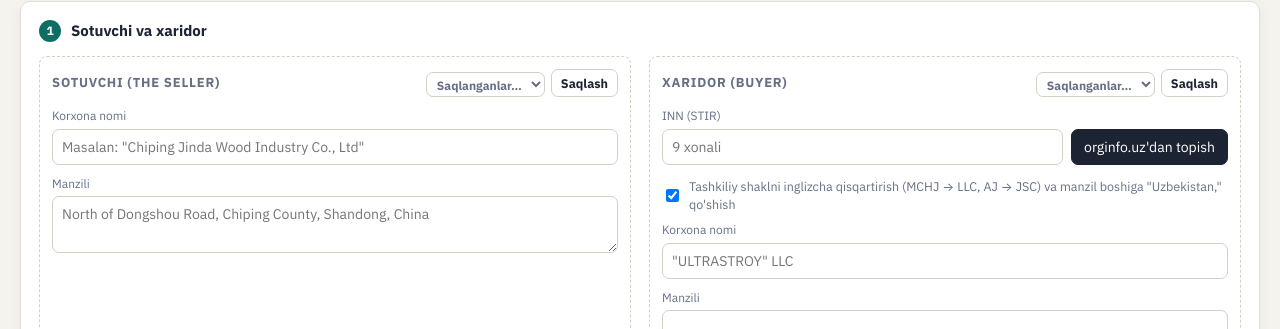
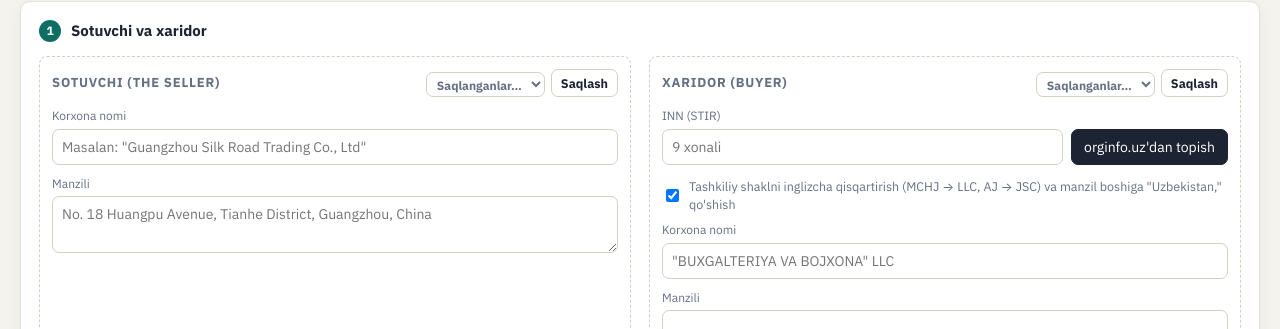
Before and after one commit to zraximov9808/invoys-generator, a plain HTML site: page index.html in a window 1280 px wide. Shown: the part 98-427 px from the top of the page. Drawn offline with nearby package versions, Linux system fonts and the light colour scheme.

Commit message:
Namuna korxona nomlarini almashtirish
Xaridor: "BUXGALTERIYA VA BOJXONA" LLC, sotuvchi: Guangzhou Silk Road Trading Co., Ltd

Co-Authored-By: Claude Opus 5.5 <noreply@anthropic.com>
Claude-Session: https://claude.ai/code/session_01SV57bKjA9ZGhHXPoAxMDcp

```diff
--- a/index.html
+++ b/index.html
@@ -145,8 +145,8 @@ table.items tfoot td.l{text-align:left}
             <button class="sm" id="sellerSave" title="Shu sotuvchini saqlab qo'yish">Saqlash</button>
           </span>
         </h3>
-        <label class="f"><span>Korxona nomi</span><input id="sellerName" placeholder='Masalan: "Chiping Jinda Wood Industry Co., Ltd"'></label>
-        <label class="f"><span>Manzili</span><textarea id="sellerAddress" rows="2" placeholder="North of Dongshou Road, Chiping County, Shandong, China"></textarea></label>
+        <label class="f"><span>Korxona nomi</span><input id="sellerName" placeholder='Masalan: "Guangzhou Silk Road Trading Co., Ltd"'></label>
+        <label class="f"><span>Manzili</span><textarea id="sellerAddress" rows="2" placeholder="No. 18 Huangpu Avenue, Tianhe District, Guangzhou, China"></textarea></label>
       </div>
       <div class="party">
         <h3>Xaridor (Buyer)
@@ -162,7 +162,7 @@ table.items tfoot td.l{text-align:left}
         <label class="check"><input type="checkbox" id="optForm" checked> Tashkiliy shaklni inglizcha qisqartirish (MCHJ → LLC, AJ → JSC) va manzil boshiga "Uzbekistan," qo'shish</label>
         <div id="lookupMsg" class="lookup-msg"></div>
         <div id="lookupResults" class="results"></div>
-        <label class="f"><span>Korxona nomi</span><input id="buyerName" placeholder='"ULTRASTROY" LLC'></label>
+        <label class="f"><span>Korxona nomi</span><input id="buyerName" placeholder='"BUXGALTERIYA VA BOJXONA" LLC'></label>
         <label class="f"><span>Manzili</span><textarea id="buyerAddress" rows="2"></textarea></label>
         <label class="f"><span>Telefon <i>(ixtiyoriy)</i></span><input id="buyerPhone" placeholder="+998 90 123 45 67"></label>
       </div>
```
